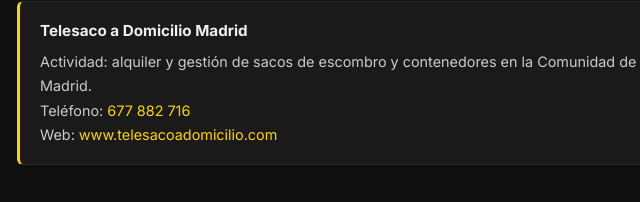
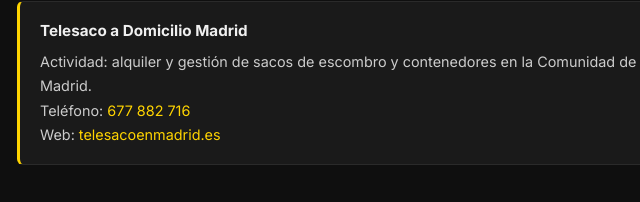
Before and after one commit to manghiuc/telesaco, a website: page politica-privacidad.html in a window 1280 px wide. Shown: the part 421-623 px from the top of the page, 287-927 px from the left. Drawn offline with Linux system fonts and the light colour scheme.

Commit message:
Fix domain URL in privacy policy

```diff
--- a/politica-privacidad.html
+++ b/politica-privacidad.html
@@ -174,7 +174,7 @@
     <strong>Telesaco a Domicilio Madrid</strong>
     Actividad: alquiler y gestión de sacos de escombro y contenedores en la Comunidad de Madrid.<br>
     Teléfono: <a href="tel:+34677882716">677 882 716</a><br>
-    Web: <a href="https://www.telesacoadomicilio.com">www.telesacoadomicilio.com</a>
+    Web: <a href="https://telesacoenmadrid.es">telesacoenmadrid.es</a>
   </div>
 
   <h2>2. Información que recogemos</h2>
```
